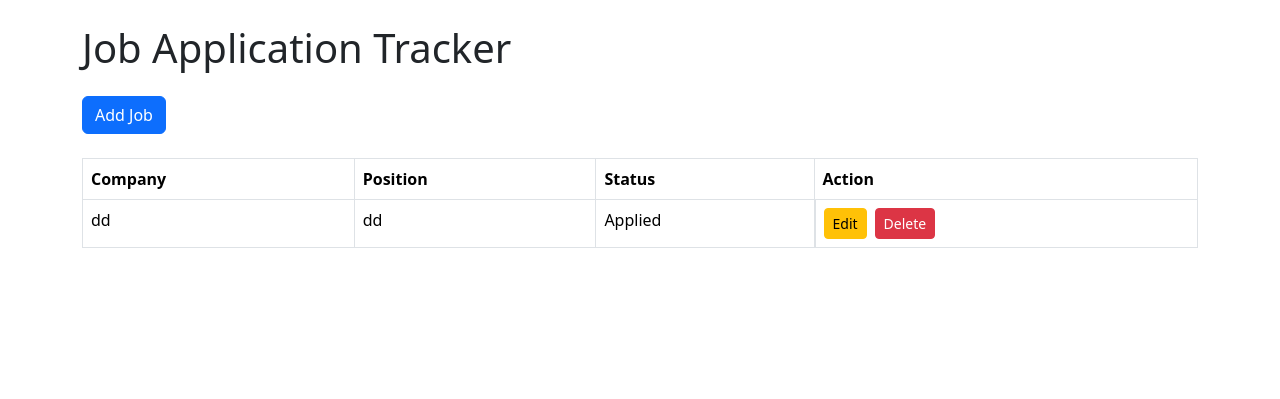
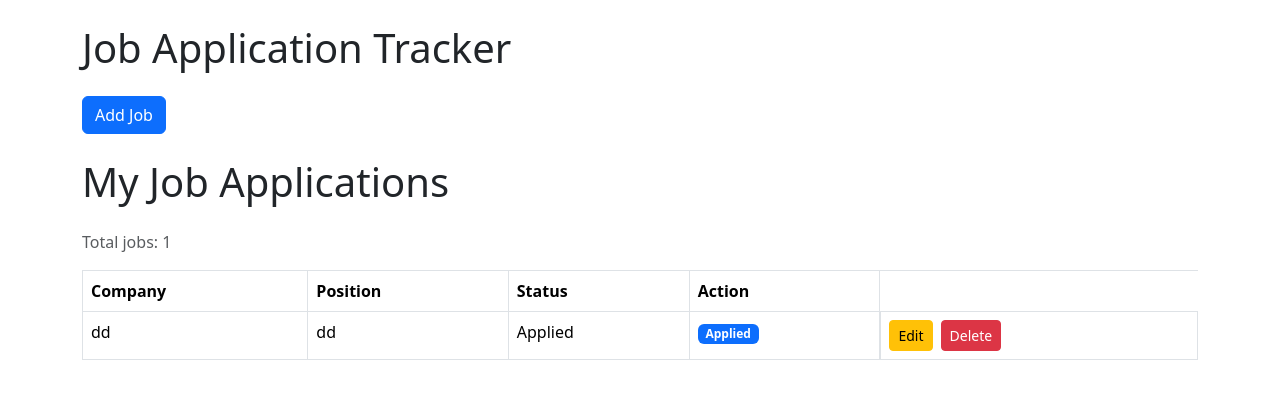
Before and after one commit to Hyptonika/job-tracker, a Flask app: page / in a window 1280 px wide. Shown: the part 56-455 px from the top of the page. Run offline with Flask 3, Linux system fonts and the light colour scheme; a user stored in the database is signed in; data comes from the database, SQL or seed files in the repository.

Commit message:
Add status badges for job app

```diff
--- a/project2/templates/index.html
+++ b/project2/templates/index.html
@@ -7,6 +7,9 @@
 <a href="/add" class="btn btn-primary mb-4">
     Add Job
 </a>
+    <h1 class="mb-4">My Job Applications</h1>
+    <p class="text-muted">Total jobs: {{ jobs|length }}</p>
+
 
 <table class="table table-bordered table-hover">
 
@@ -27,6 +30,22 @@
             <td>{{ job[2] }}</td>  <!-- company -->
             <td>{{ job[3] }}</td>  <!-- position -->
             <td>{{ job[4] }}</td>  <!-- status -->
+            <td>{% if job[4] == "Applied" %}
+                <span class="badge bg-primary">Applied</span>
+
+            {% elif job[4] == "Interview" %}
+                <span class="badge bg-warning">Interview</span>
+
+            {% elif job[4] == "Offer" %}
+                <span class="badge bg-success">Offer</span>
+
+            {% elif job[4] == "Rejected" %}
+                <span class="badge bg-danger">Rejected</span>
+
+            {% else %}
+                {{ job[4] }}
+            {% endif %}
+            </td>
 
                 <td class="d-flex gap-2">
 
```
